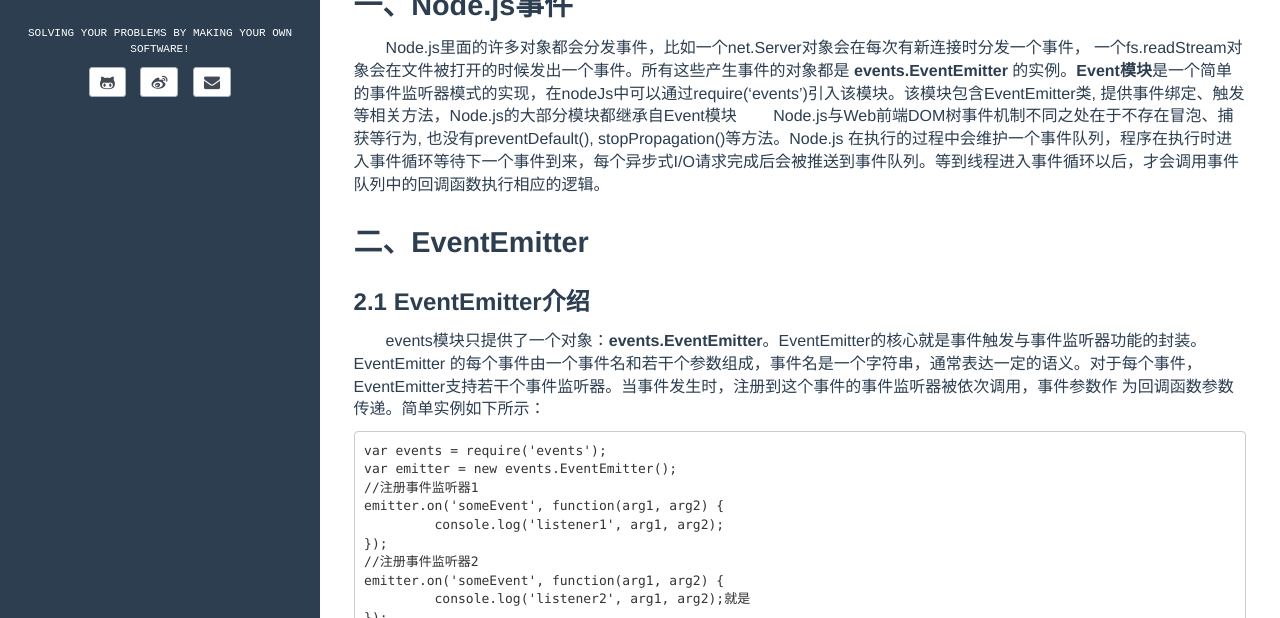
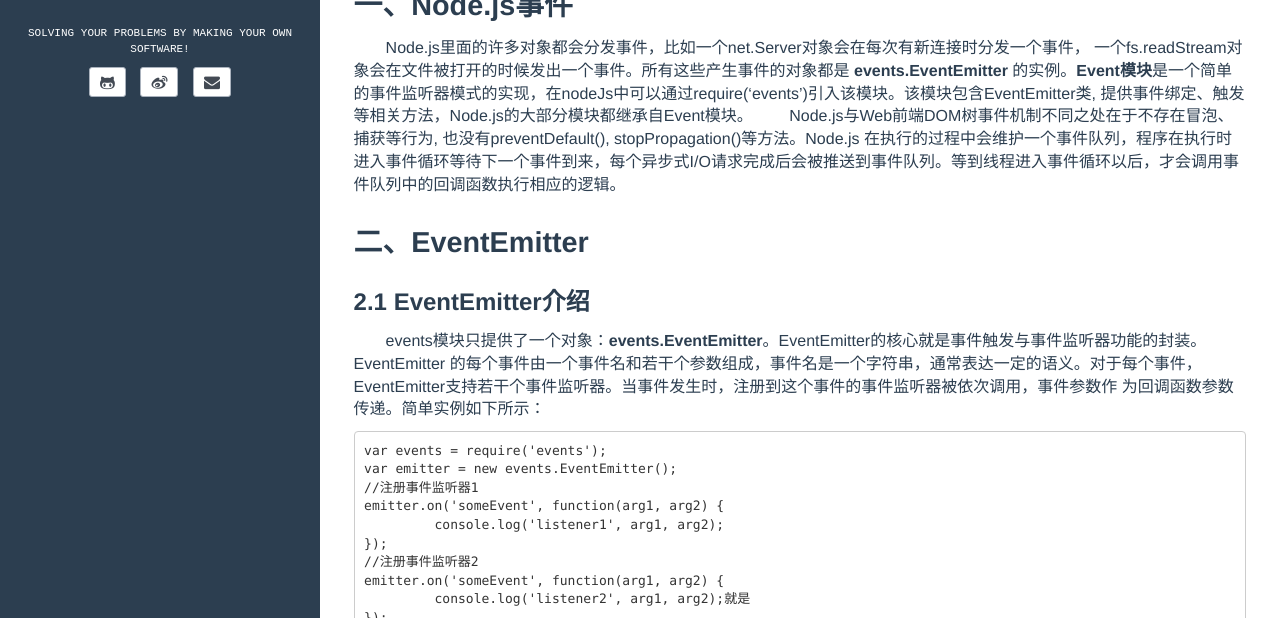
Before and after one commit to be-awake/erealm.github.io, a Jekyll site: the page built from _posts/2014-11-04-Nodejs-Event.md, in a window 1280 px wide and 900 px high, cut to the strip 282-900 px from the top of the window. Built offline with Jekyll 4.4.1, drawn with Linux system fonts in a browser that asks for light colours; comment, search, counter and statistics services are not loaded.

```diff
--- a/_posts/2014-11-04-Nodejs-Event.md
+++ b/_posts/2014-11-04-Nodejs-Event.md
@@ -11,7 +11,7 @@ fullview: false
 
 ## 一、Node.js事件
 
-&emsp;&emsp;Node.js里面的许多对象都会分发事件，比如一个net.Server对象会在每次有新连接时分发一个事件， 一个fs.readStream对象会在文件被打开的时候发出一个事件。所有这些产生事件的对象都是 **events.EventEmitter** 的实例。**Event模块**是一个简单的事件监听器模式的实现，在nodeJs中可以通过require('events')引入该模块。该模块包含EventEmitter类, 提供事件绑定、触发等相关方法，Node.js的大部分模块都继承自Event模块
+&emsp;&emsp;Node.js里面的许多对象都会分发事件，比如一个net.Server对象会在每次有新连接时分发一个事件， 一个fs.readStream对象会在文件被打开的时候发出一个事件。所有这些产生事件的对象都是 **events.EventEmitter** 的实例。**Event模块**是一个简单的事件监听器模式的实现，在nodeJs中可以通过require('events')引入该模块。该模块包含EventEmitter类, 提供事件绑定、触发等相关方法，Node.js的大部分模块都继承自Event模块。
 &emsp;&emsp;Node.js与Web前端DOM树事件机制不同之处在于不存在冒泡、捕获等行为, 也没有preventDefault(), stopPropagation()等方法。Node.js 在执行的过程中会维护一个事件队列，程序在执行时进入事件循环等待下一个事件到来，每个异步式I/O请求完成后会被推送到事件队列。等到线程进入事件循环以后，才会调用事件队列中的回调函数执行相应的逻辑。
 
 ## 二、EventEmitter
```
